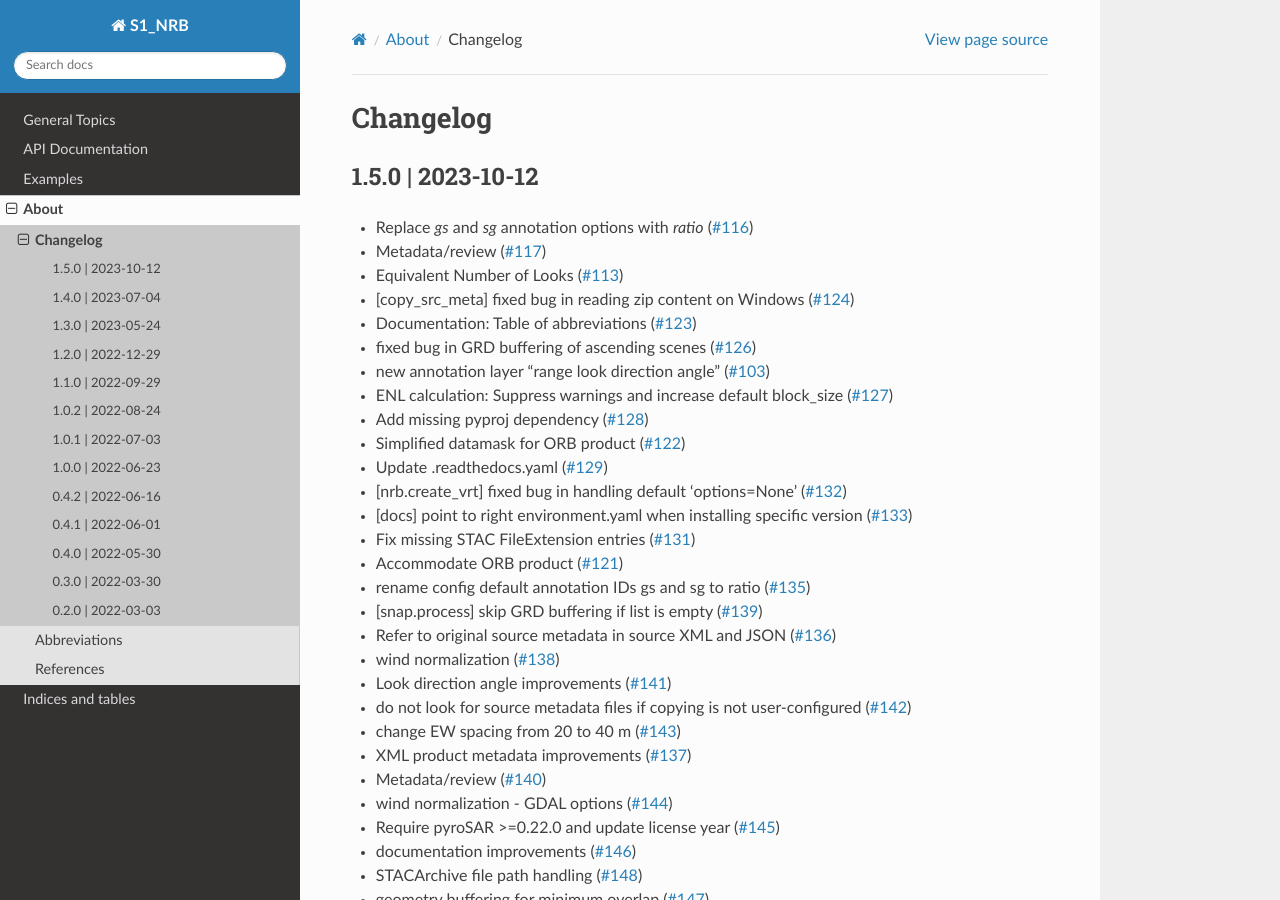
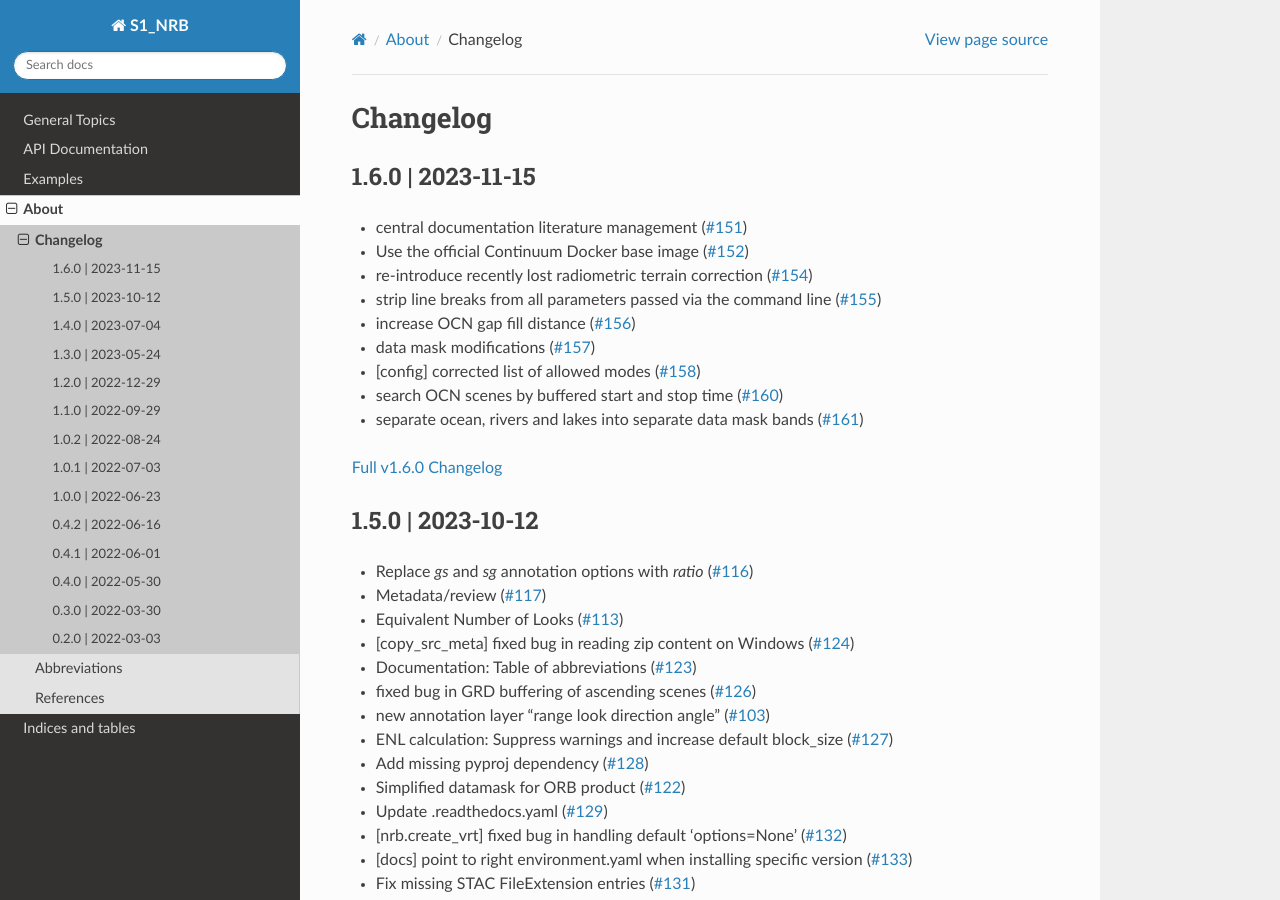
Before and after one commit to SAR-ARD/s1ard, a Sphinx documentation site: the page built from docs/about/changelog.rst, in a window 1280 px wide and 900 px high. Built offline with Sphinx 7.4.7 and the Read the Docs theme 2.0.0, drawn with Linux system fonts in a browser that asks for light colours.

Commit message:
version 1.6.0 changelog

```diff
--- a/docs/about/changelog.rst
+++ b/docs/about/changelog.rst
@@ -1,5 +1,20 @@
 Changelog
 =========
+
+1.6.0 | 2023-11-15
+------------------
+
+* central documentation literature management (`#151 <https://github.com/SAR-ARD/S1_NRB/pull/151>`_)
+* Use the official Continuum Docker base image (`#152 <https://github.com/SAR-ARD/S1_NRB/pull/152>`_)
+* re-introduce recently lost radiometric terrain correction (`#154 <https://github.com/SAR-ARD/S1_NRB/pull/154>`_)
+* strip line breaks from all parameters passed via the command line (`#155 <https://github.com/SAR-ARD/S1_NRB/pull/155>`_)
+* increase OCN gap fill distance (`#156 <https://github.com/SAR-ARD/S1_NRB/pull/156>`_)
+* data mask modifications (`#157 <https://github.com/SAR-ARD/S1_NRB/pull/157>`_)
+* [config] corrected list of allowed modes (`#158 <https://github.com/SAR-ARD/S1_NRB/pull/158>`_)
+* search OCN scenes by buffered start and stop time (`#160 <https://github.com/SAR-ARD/S1_NRB/pull/160>`_)
+* separate ocean, rivers and lakes into separate data mask bands (`#161 <https://github.com/SAR-ARD/S1_NRB/pull/161>`_)
+
+`Full v1.6.0 Changelog <https://github.com/SAR-ARD/S1_NRB/compare/v1.5.0...v1.6.0>`_
 
 1.5.0 | 2023-10-12
 ------------------
```
